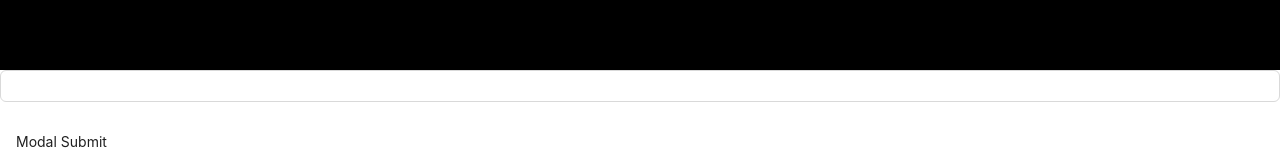
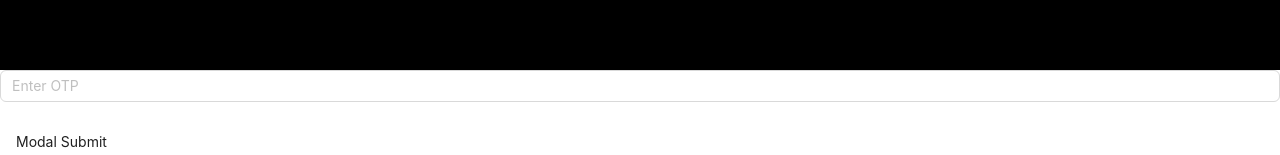
Before and after one commit to sakshi1320/videoplayer, a React (Create React App) app: page /login in a window 1280 px wide. Shown: the part 730-885 px from the top of the page. Built offline with nearby package versions, Linux system fonts and the light colour scheme.

Commit message:
placeholder and maxlenght added in modal input

```diff
--- a/src/LandingPage/Login1.jsx
+++ b/src/LandingPage/Login1.jsx
@@ -105,7 +105,7 @@ export function Login() {
             { min: 6, max: 6, message: "OTP is only 6 digit" },
           ]}
         >
-          <Input />
+          <Input maxLength={3} placeholder="Enter OTP" />
         </Form.Item>
         <Button type="submit">Modal Submit</Button>
       </Form>
```
